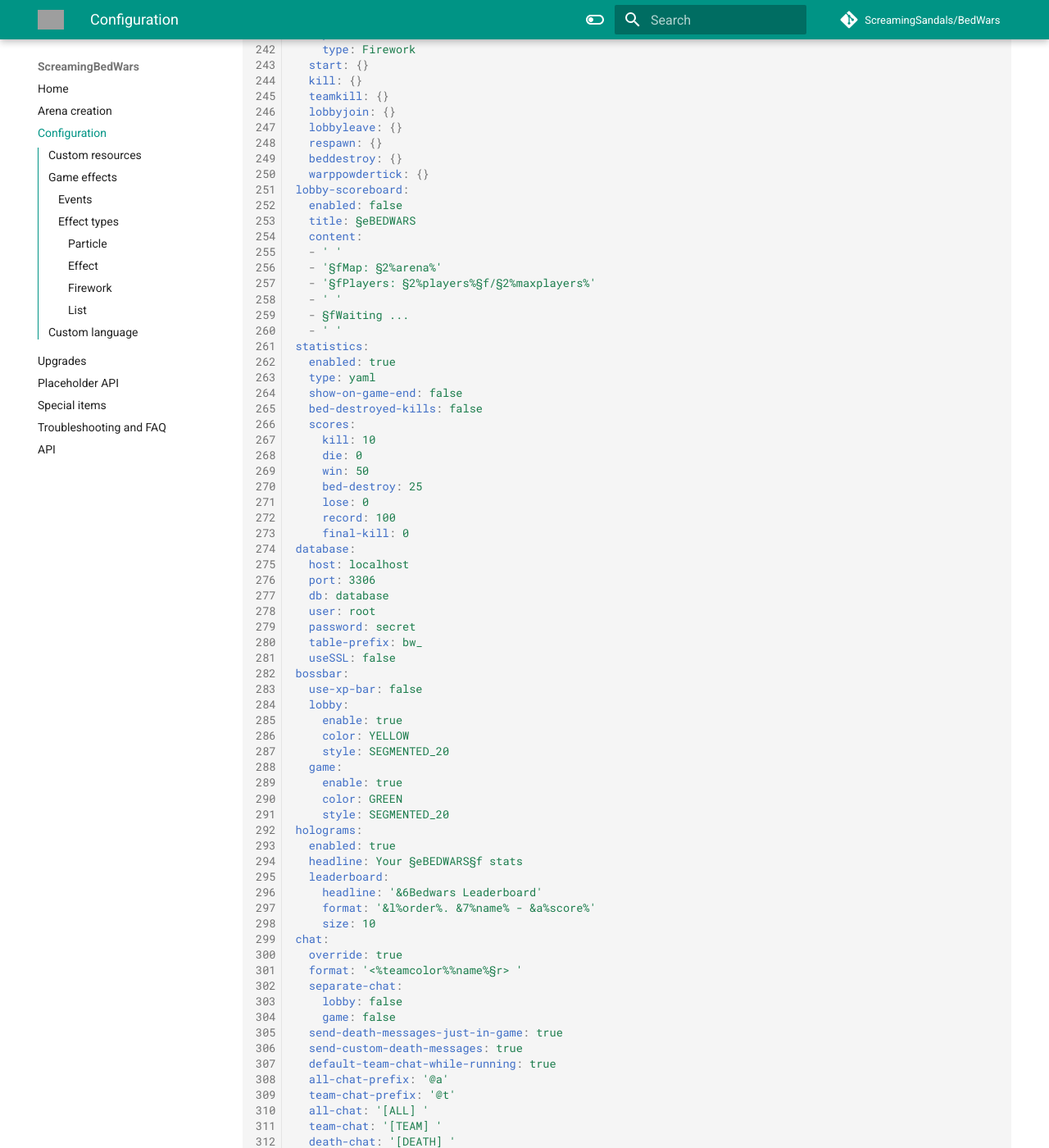
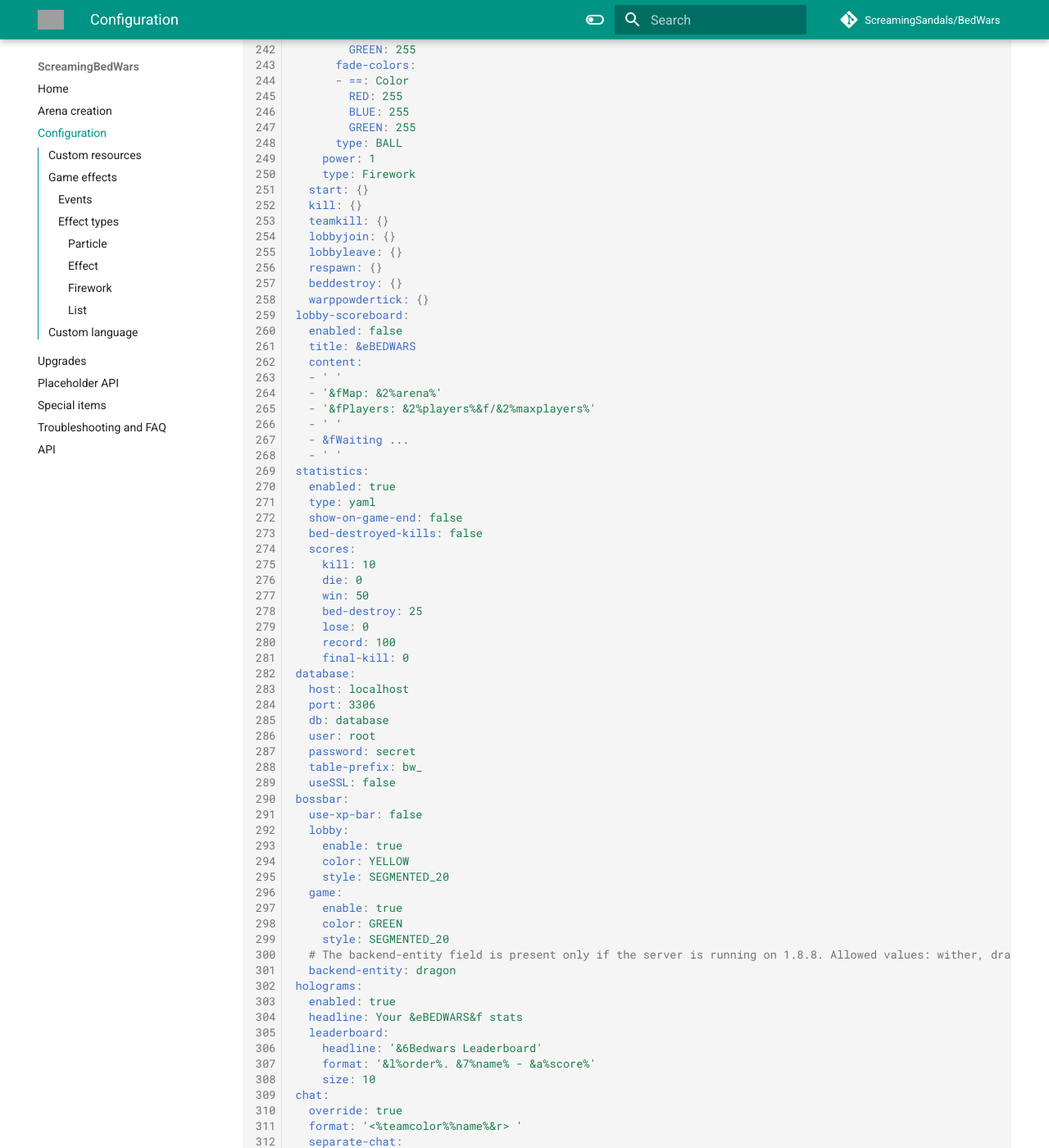
Before and after one commit to ScreamingSandals/BedWars, an MkDocs documentation site: the page built from docs/config.md, in a window 1280 px wide and 1400 px high, scrolled down 4776 px. Shown: the whole window at 82% size. Built offline with MkDocs 1.6.1 and Material for MkDocs 9.7.7, drawn with Linux system fonts in a browser that asks for light colours; comment, search, counter and statistics services are not loaded; the version menu is left out; some of the changed text lies outside the part shown; grey boxes are pictures that could not be loaded.

Commit message:
update config in docs, some fixes

````diff
--- a/docs/config.md
+++ b/docs/config.md
@@ -59,6 +61,8 @@
   enabled: true
   time: 5
 stop-team-spawners-on-die: false
+# Whether or not should 1.19.4 display entities be used or not. Does work only on 1.19.4+
+prefer-1-19-4-display-entities: true
 allowed-commands: []
 change-allowed-commands-to-blacklist: false
 bungee:
@@ -233,13 +239,15 @@
       flicker: false
       trail: false
       colors:
-      - &id001
-        ==: Color
+      - ==: Color
         RED: 255
         BLUE: 255
         GREEN: 255
       fade-colors:
-      - *id001
+      - ==: Color
+        RED: 255
+        BLUE: 255
+        GREEN: 255
       type: BALL
     power: 1
     type: Firework
@@ -253,13 +261,13 @@
   warppowdertick: {}
 lobby-scoreboard:
   enabled: false
-  title: §eBEDWARS
+  title: &eBEDWARS
   content:
   - ' '
-  - '§fMap: §2%arena%'
-  - '§fPlayers: §2%players%§f/§2%maxplayers%'
+  - '&fMap: &2%arena%'
+  - '&fPlayers: &2%players%&f/&2%maxplayers%'
   - ' '
-  - §fWaiting ...
+  - &fWaiting ...
   - ' '
 statistics:
   enabled: true
@@ -292,16 +300,18 @@
     enable: true
     color: GREEN
     style: SEGMENTED_20
+  # The backend-entity field is present only if the server is running on 1.8.8. Allowed values: wither, dragon
+  backend-entity: dragon
 holograms:
   enabled: true
-  headline: Your §eBEDWARS§f stats
+  headline: Your &eBEDWARS&f stats
   leaderboard:
     headline: '&6Bedwars Leaderboard'
     format: '&l%order%. &7%name% - &a%score%'
     size: 10
 chat:
   override: true
-  format: '<%teamcolor%%name%§r> '
+  format: '<%teamcolor%%name%&r> '
   separate-chat:
     lobby: false
     game: false
@@ -329,11 +341,11 @@
 lore:
   generate-automatically: true
   text:
-  - '§7Cost: §f%price% %resource%'
+  - '&7Cost: &f%price% %resource%'
   - ''
 sign:
   lines:
-  - §c§l[BedWars]
+  - &c&l[BedWars]
   - '%arena%'
   - '%status%'
   - '%players%'
@@ -415,7 +426,7 @@
     contents:
     - '&eexample.com'
     - '&fWow!!'
-    - §a%spectators% are watching this match
+    - &a%spectators% are watching this match
   hide-spectators: true
   hide-foreign-players: false
 default-permissions:
@@ -426,7 +437,11 @@
   rejoin: true
   autojoin: true
   leaderboard: true
-
+# The following sections requires Parties plugin to be installed
+party:
+  enabled: false
+  autojoin-members: false
+  notify-when-warped: true
 ```
 
 ## Custom resources
````
Also changed, not shown: other parts of docs/config.md (+16 -11 lines), docs/troubleshooting.md (+4 -0 lines).
